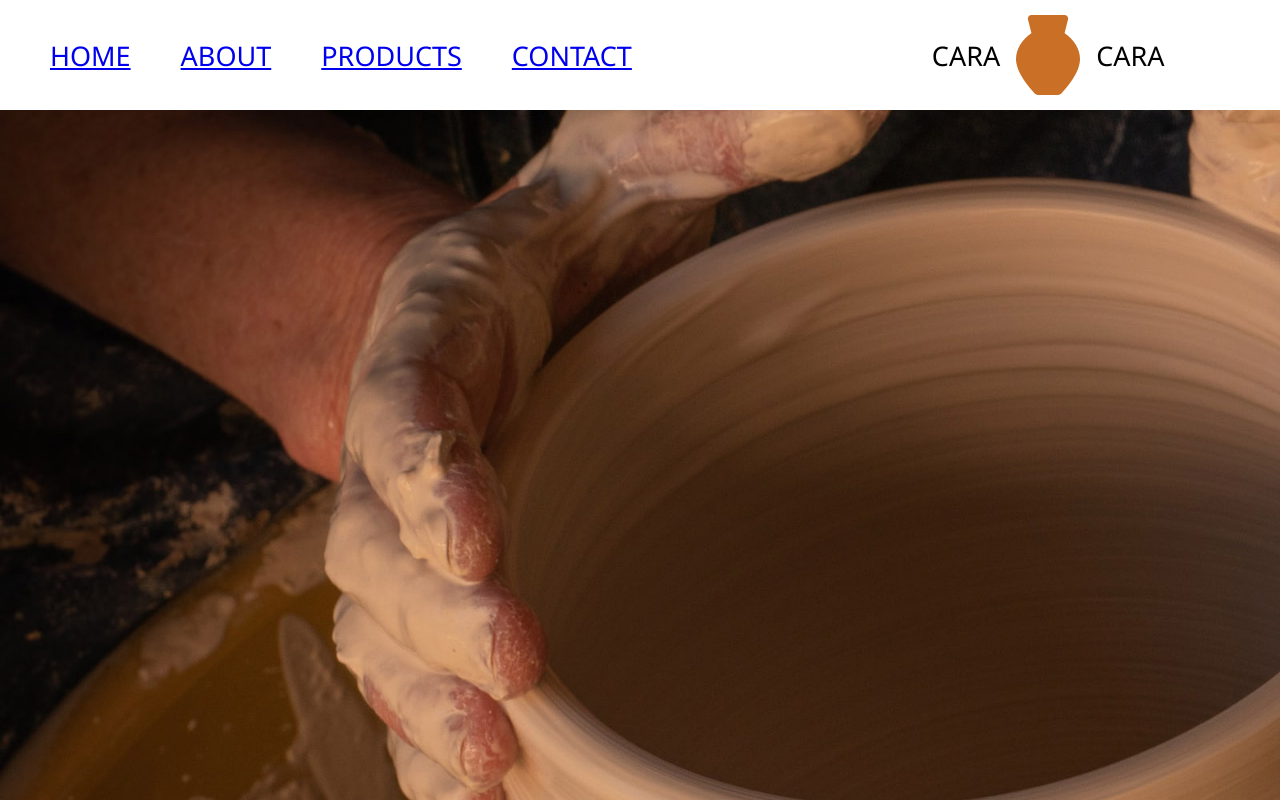
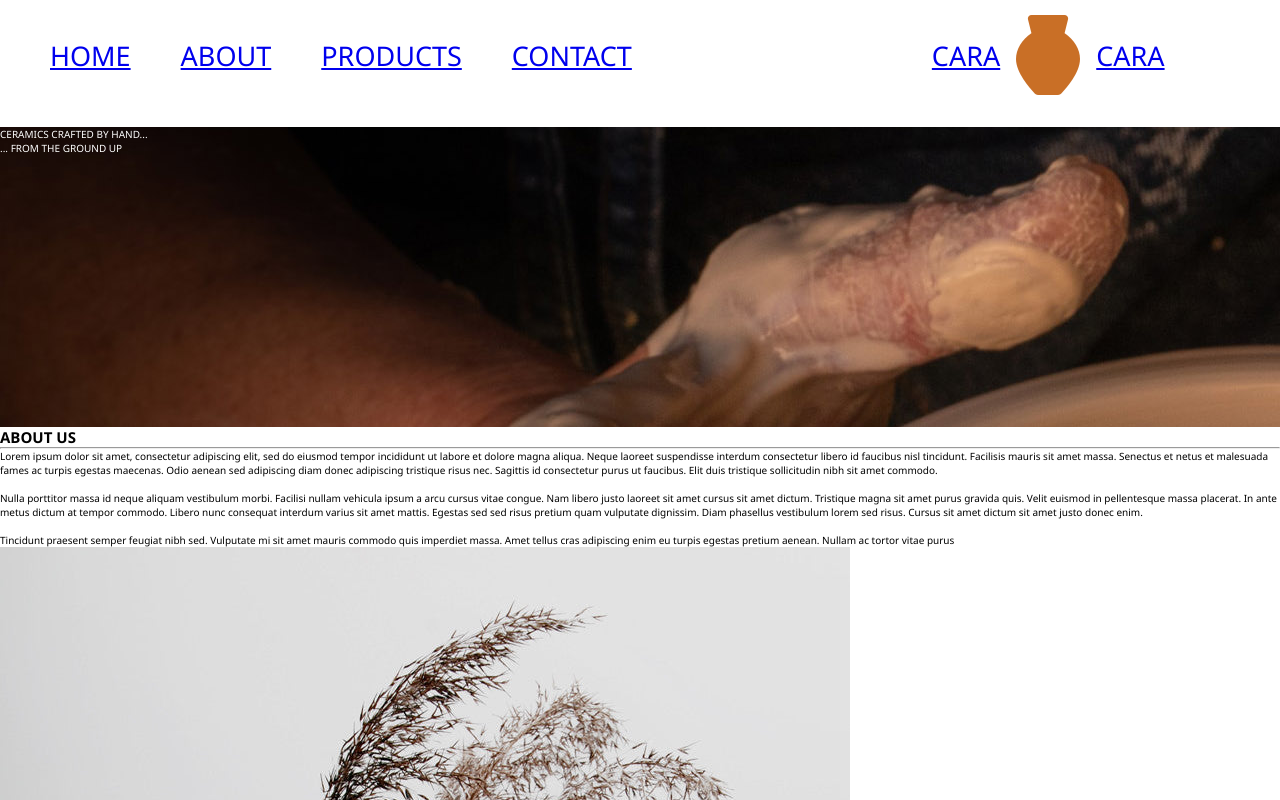
Before and after one commit to h-latta/eCommerceWebsite, a plain HTML site: page index.html in a window 1280 px wide. Shown: the top 800 px of the page. Drawn offline with Linux system fonts and the light colour scheme.

Commit message:
Added Background Image to Home, Added Style for Home Text

```diff
--- a/index.html
+++ b/index.html
@@ -7,31 +7,26 @@
     <meta name="viewport" content="width=device-width, initial-scale=1.0">
     <title>CaraCara</title>
 </head>
-<body>
 <header>
     <nav>
-            <section>
         <div class="topnav">
             <a href="#home" class="buttons"> HOME</a>
             <a href="#about"class="buttons"> ABOUT</a>
             <a href="#products"class="buttons"> PRODUCTS</a>
             <a href="#contact"class="buttons"> CONTACT </a>
-                    <a class="flex"> CARA<img src="assets/icons8-pottery-96.png" alt="pot">CARA</a>
-                    <a href="#cart"class="buttons">CART (0)</a>
+            <a href="#home" class="flex"> CARA<img src="assets/icons8-pottery-96.png" alt="pot">CARA</a>
+            <a href="#cart" class="buttons">CART (0)</a>
         </div>
         <hr size= 5, color="black">
-            </section>
     </nav>
 </header>
-
+<body>
     <main>
-        <section id="home" class="home">
-
-                        <div class= "image">
-                            <img src="assets/earl-wilcox-y3W0CzO063w-unsplash-alt.jpg" alt="pottery hands">
-                        CERAMICS CRAFTED BY HAND...
+        <section id="home" style="margin-top: 124px;">
+            <div class= "homepage">
+                <p class= "hometext">CERAMICS CRAFTED BY HAND...
                 <br>
-                        ... FROM THE GROUND UP
+                ... FROM THE GROUND UP</p>
             </div>
 
         </section>
@@ -67,12 +62,11 @@
 
     </main>
     <footer class="bottom">
-        <a><img src="assets/icons8-youtube-96.png" alt="Youtube"></a>
-        <a><img src="assets/icons8-facebook-96 (1).png" alt="Facebook"></a>
-        <a class="flex"> CARA<img src="assets/icons8-pottery-96 (1).png" alt="pot">CARA</a>
-        <a><img src="assets/icons8-twitter-96.png" alt="Twitter"></a>
-        <a><img src="assets/icons8-instagram-96.png" alt="Instagram"></a>
+        <a class="buttons" href="#youtube"><img src="assets/icons8-youtube-96.png" alt="Youtube"></a>
+        <a class="buttons" href="#facebook"><img src="assets/icons8-facebook-96 (1).png" alt="Facebook"></a>
+        <a class="flex" href="#home"> CARA<img src="assets/icons8-pottery-96 (1).png" alt="pot">CARA</a>
+        <a class="buttons" href="#twitter"><img src="assets/icons8-twitter-96.png" alt="Twitter"></a>
+        <a class="buttons" href="#instagram"><img src="assets/icons8-instagram-96.png" alt="Instagram"></a>
     </footer>
-
 </body>
 </html>
--- a/styles.css
+++ b/styles.css
@@ -17,12 +17,12 @@ img {
     max-height: auto;
 }
 
-.image {
-    overflow: auto;
+.homepage {
+    overflow: hidden;
     width: 100%;
-    height: 100%;
+    height: 300px;
     object-fit: revert;
-
+    background-image: url(assets/earl-wilcox-y3W0CzO063w-unsplash-alt.jpg);
 }
 
 .topnav {
@@ -57,4 +57,11 @@ img {
     overflow: hidden;
     width: 100%;
     height: 162px;
+    display: inline-flex;
 }
+
+.hometext {
+    color: white;
+    display: flex;
+    align-items: center;
+}
```
Lines whose indentation alone changed are shown as unchanged.
